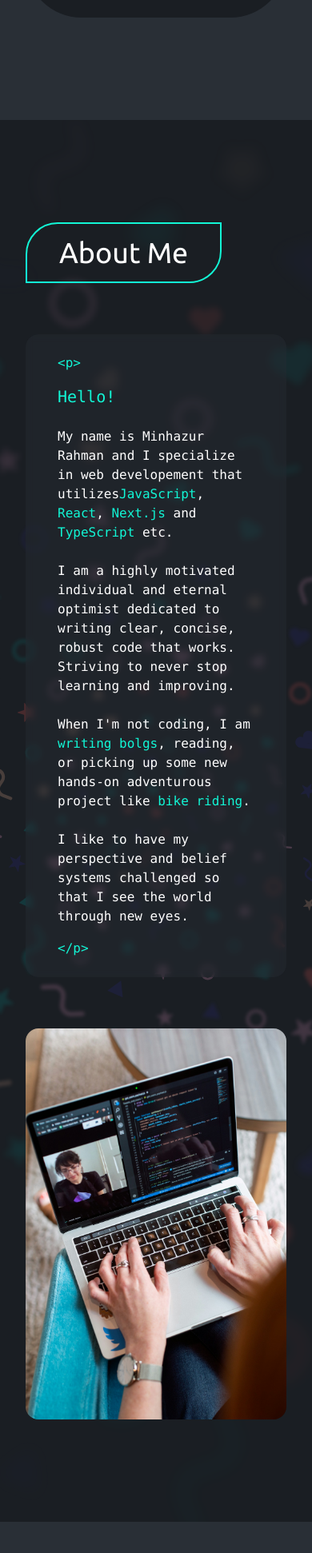
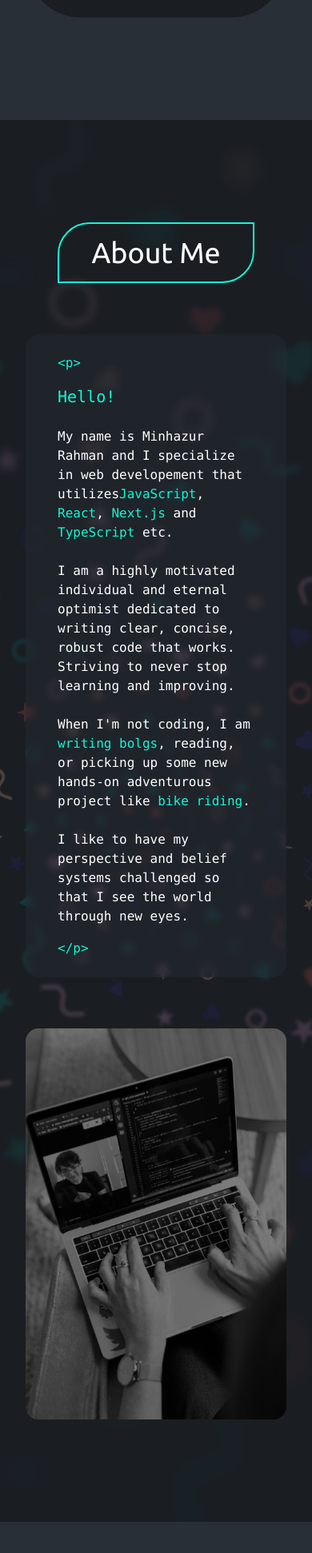
Before and after one commit to minhazurrony/portfolio, a Next.js app: page / in a window 390 px wide. Shown: the part 1516-3458 px from the top of the page at 80% size. Built offline with nearby package versions, Linux system fonts and the light colour scheme.

Commit message:
fix: responsive issues of hero section
* fix: responsive issues of hero section

* style: update tag and cv download button

* style: resolve hero section responsive issues

* feat: add resume download link

* style: resolve about section ui issues

```diff
--- a/app/containers/home-page/About.tsx
+++ b/app/containers/home-page/About.tsx
@@ -15,9 +15,9 @@ function About() {
         <ScrollBottom />
       </div>
       <div className="flex flex-col justify-between gap-16 xl:flex-row xl:gap-32">
-        <div className="w-full xl:w-3/5">
+        <div className="flex w-full flex-col items-center gap-16 lg:items-start xl:w-3/5">
           <Reveal>
-            <h2 className="mb-16 inline-block rounded-br-[40px] rounded-tl-[40px] border-2 border-brand-one px-10 py-4 font-ubuntu text-4xl capitalize text-white md:text-5xl lg:text-6xl">
+            <h2 className="mx-auto inline-block rounded-br-[40px] rounded-tl-[40px] border-2 border-brand-one px-10 py-4 font-ubuntu text-4xl capitalize text-white md:text-5xl lg:text-6xl">
               about me
             </h2>
           </Reveal>
@@ -98,7 +98,7 @@ function About() {
         </div>
         <Reveal className="w-full xl:w-2/5">
           <Image
-            className="w-2/5 flex-auto rounded-2xl object-cover md:max-h-[628px]"
+            className="w-2/5 flex-auto rounded-2xl object-cover brightness-50 grayscale md:max-h-[628px]"
             src={"/assets/images/about.jpg"}
             alt="about-image"
             width={150}
```
